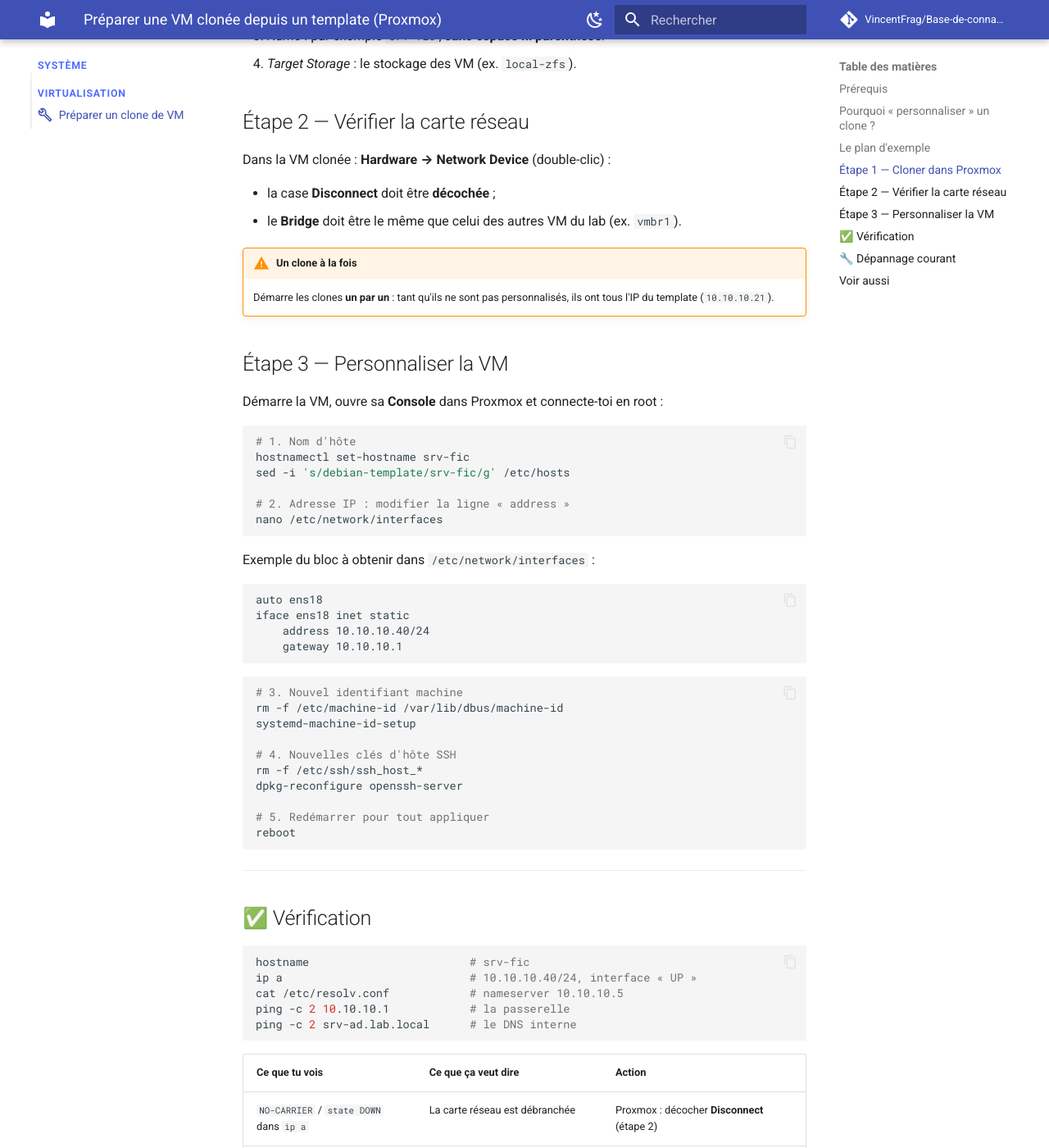
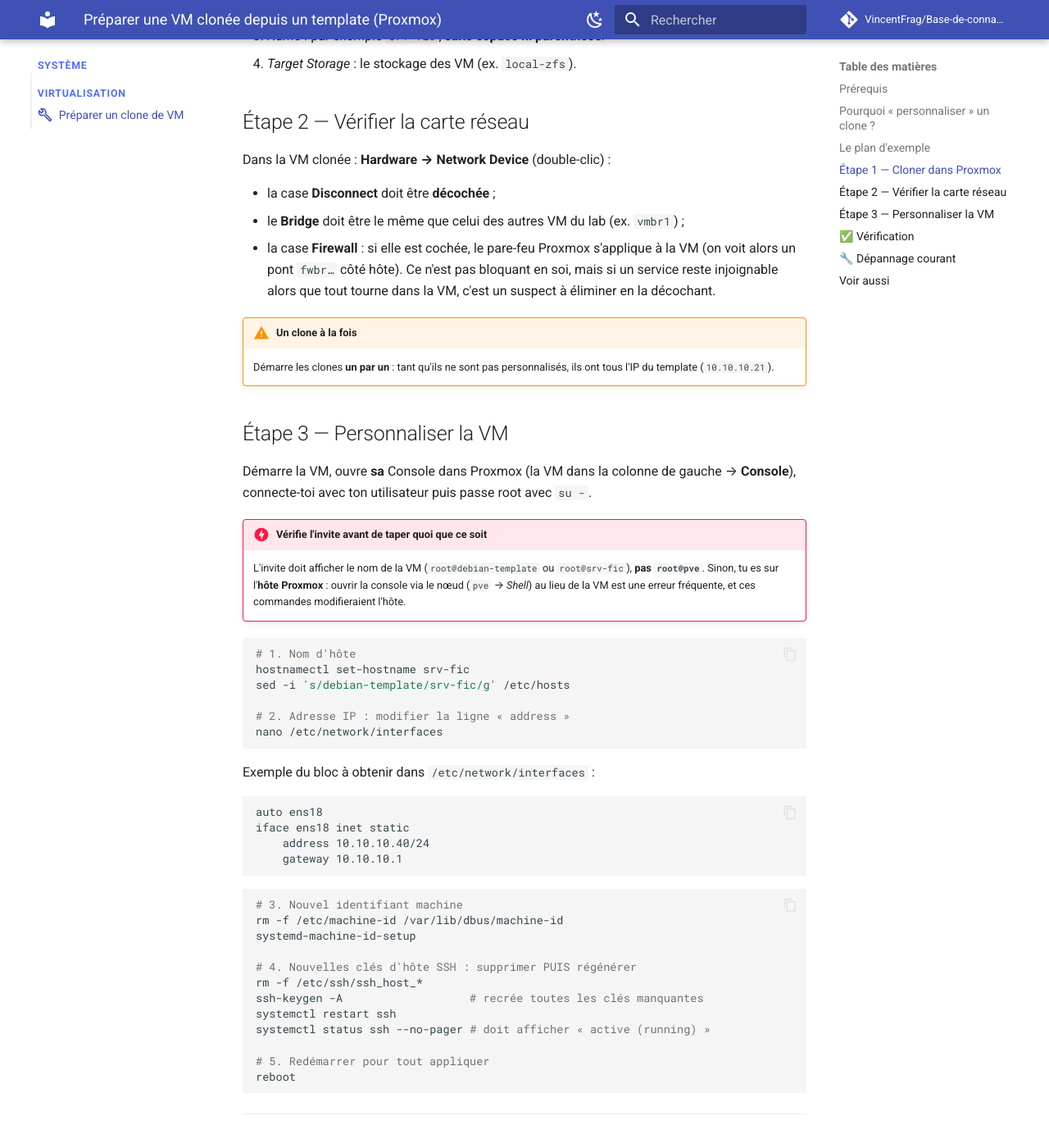
Before and after one commit to VincentFrag/Base-de-connaissances, an MkDocs documentation site: the page built from docs/systeme/tuto-preparer-clone-vm.md, in a window 1280 px wide and 1400 px high, scrolled down 1581 px. Shown: the whole window at 82% size. Built offline with MkDocs 1.6.1 and Material for MkDocs 9.7.7, drawn with Linux system fonts in a browser that asks for light colours; comment, search, counter and statistics services are not loaded; some of the changed text lies outside the part shown.

Commit message:
Mise à jour : retours de TP sur le rebond SSH et les clones Proxmox
Co-Authored-By: Claude Opus 5.5 <noreply@anthropic.com>
Claude-Session: https://claude.ai/code/session_01EWjCG8KdGvS1EpCuiN3myG

````diff
--- a/docs/systeme/tuto-preparer-clone-vm.md
+++ b/docs/systeme/tuto-preparer-clone-vm.md
@@ -52,14 +52,19 @@ Réseau `10.10.10.0/24` · passerelle `10.10.10.1` · DNS `10.10.10.5` (`srv-ad.
 Dans la VM clonée : **Hardware → Network Device** (double-clic) :
 
 - la case **Disconnect** doit être **décochée** ;
-- le **Bridge** doit être le même que celui des autres VM du lab (ex. `vmbr1`).
+- le **Bridge** doit être le même que celui des autres VM du lab (ex. `vmbr1`) ;
+- la case **Firewall** : si elle est cochée, le pare-feu Proxmox s'applique à la VM (on voit alors un pont `fwbr…` côté hôte). Ce n'est pas bloquant en soi, mais si un service reste injoignable alors que tout tourne dans la VM, c'est un suspect à éliminer en la décochant.
 
 !!! warning "Un clone à la fois"
     Démarre les clones **un par un** : tant qu'ils ne sont pas personnalisés, ils ont tous l'IP du template (`10.10.10.21`).
 
 ## Étape 3 — Personnaliser la VM
 
-Démarre la VM, ouvre sa **Console** dans Proxmox et connecte-toi en root :
+Démarre la VM, ouvre **sa** Console dans Proxmox (la VM dans la colonne de gauche → **Console**), connecte-toi avec ton utilisateur puis passe root avec `su -`.
+
+!!! danger "Vérifie l'invite avant de taper quoi que ce soit"
+    L'invite doit afficher le nom de la VM (`root@debian-template` ou `root@srv-fic`), **pas `root@pve`**. Sinon, tu es sur l'**hôte Proxmox** : ouvrir la console via le nœud (`pve` → *Shell*) au lieu de la VM est une erreur fréquente, et ces commandes modifieraient l'hôte.
+
 
 ```bash
 # 1. Nom d'hôte
@@ -84,9 +89,11 @@ iface ens18 inet static
 rm -f /etc/machine-id /var/lib/dbus/machine-id
 systemd-machine-id-setup
 
-# 4. Nouvelles clés d'hôte SSH
+# 4. Nouvelles clés d'hôte SSH : supprimer PUIS régénérer
 rm -f /etc/ssh/ssh_host_*
-dpkg-reconfigure openssh-server
+ssh-keygen -A                   # recrée toutes les clés manquantes
+systemctl restart ssh
+systemctl status ssh --no-pager # doit afficher « active (running) »
 
 # 5. Redémarrer pour tout appliquer
 reboot
@@ -98,6 +105,7 @@ reboot
 
 ```bash
 hostname                        # srv-fic
+systemctl is-active ssh         # active
 ip a                            # 10.10.10.40/24, interface « UP »
 cat /etc/resolv.conf            # nameserver 10.10.10.5
 ping -c 2 10.10.10.1            # la passerelle
@@ -110,8 +118,21 @@ ping -c 2 srv-ad.lab.local      # le DNS interne
 | L'IP est encore `10.10.10.21` | Fichier non modifié ou pas de redémarrage | Revoir `/etc/network/interfaces`, puis `reboot` |
 | Passerelle OK, nom DNS KO | Mauvais DNS | Vérifier `nameserver` dans `/etc/resolv.conf` |
 | Rien ne répond, même la passerelle | Mauvais bridge | Proxmox : même **Bridge** que les autres VM |
+| `systemctl status ssh` en échec | Clés d'hôte supprimées mais pas régénérées | `ssh-keygen -A` puis `systemctl restart ssh` |
 
 ## 🔧 Dépannage courant
+
+!!! question "« Connection refused » sur le port 22 alors que la VM répond au ping ?"
+    Le service SSH ne tourne pas. Cause classique après un clone : les clés d'hôte ont été **supprimées sans être régénérées**, et `sshd` refuse de démarrer sans elles. Dans la console **de la VM** :
+    ```bash
+    ssh-keygen -A
+    systemctl restart ssh
+    systemctl status ssh --no-pager
+    ```
+    Si le service n'existe pas du tout : `apt install -y openssh-server`.
+
+!!! question "Tout tourne dans la VM, mais un service reste injoignable ?"
+    Vérifie la case **Firewall** de la carte réseau (*Hardware → Network Device*) : le pare-feu Proxmox filtre peut-être le trafic. Décoche-la pour tester.
 
 !!! question "« REMOTE HOST IDENTIFICATION HAS CHANGED » en me connectant en SSH ?"
     C'est normal après l'étape 3 : les clés d'hôte ont changé. Sur ton PC : `ssh-keygen -R 10.10.10.40`.
````
Also changed, not shown: docs/reseau/tuto-ssh-rebond.md (+8 -2 lines).
